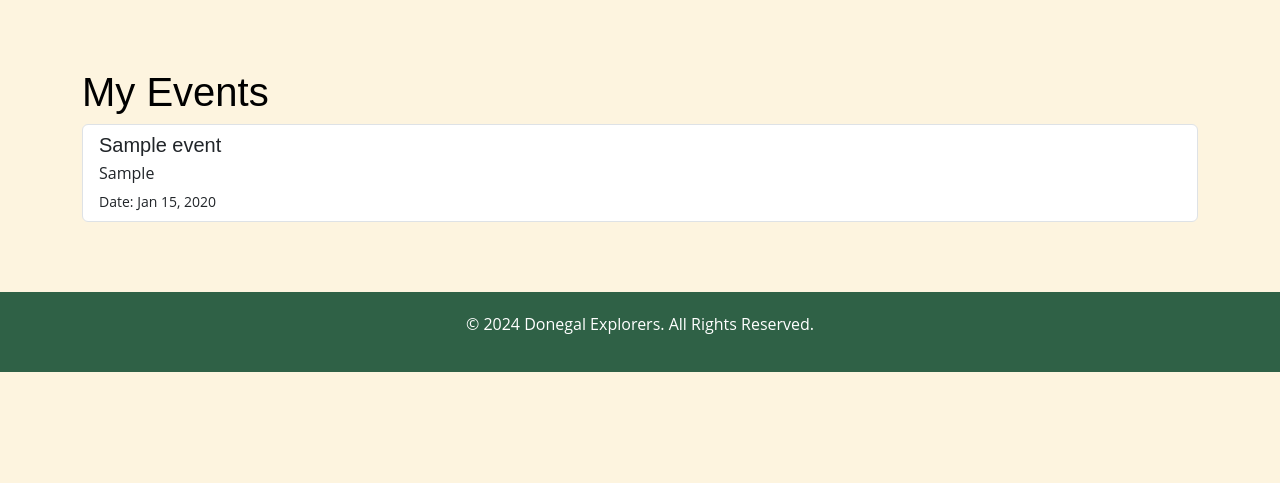
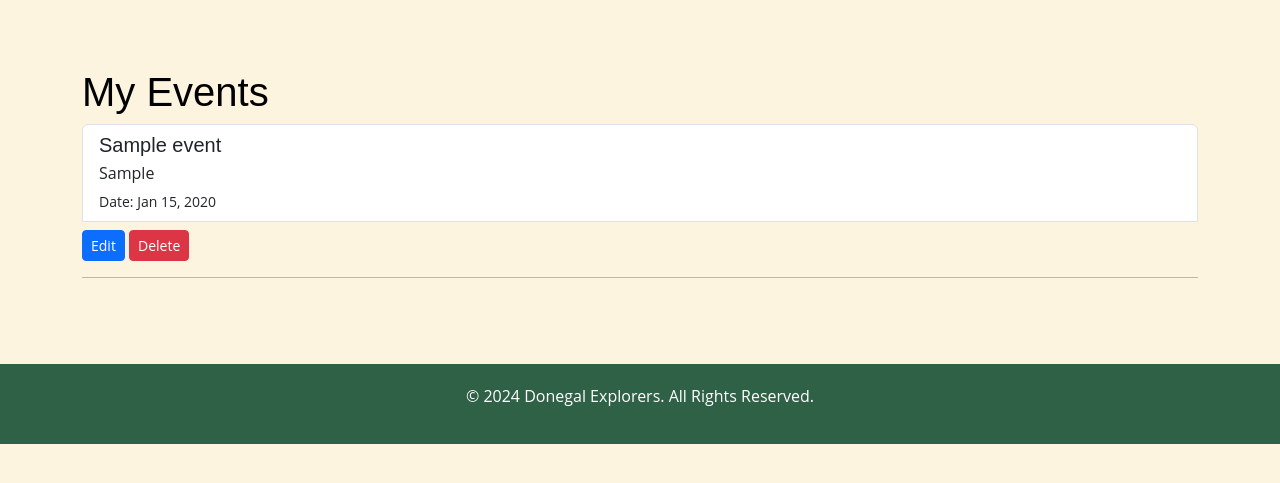
Before and after one commit to SophieMcGee/donegalexplorers, a Django app: page /my-events/ in a window 1280 px wide. Shown: the part 76-559 px from the top of the page. Run offline with Django 4.2, Linux system fonts and the light colour scheme; a user stored in the database is signed in; tables that the repository leaves empty hold one stand-in row (values such as "Sample post").

Commit message:
Add edit and delete buttons to My Events page

```diff
--- a/templates/my_events.html
+++ b/templates/my_events.html
@@ -10,6 +10,11 @@
                         <p class="mb-1">{{ event.location }}</p>
                         <small>Date: {{ event.date|date:"M d, Y" }}</small>
                     </a>
+                    <div class="mt-2">
+                        <a href="{% url 'edit_event' event.id %}" class="btn btn-primary btn-sm">Edit</a>
+                        <a href="{% url 'delete_event' event.id %}" class="btn btn-danger btn-sm">Delete</a>
+                    </div>
+                    <hr>
                 {% endfor %}
             </div>
         {% else %}
```
